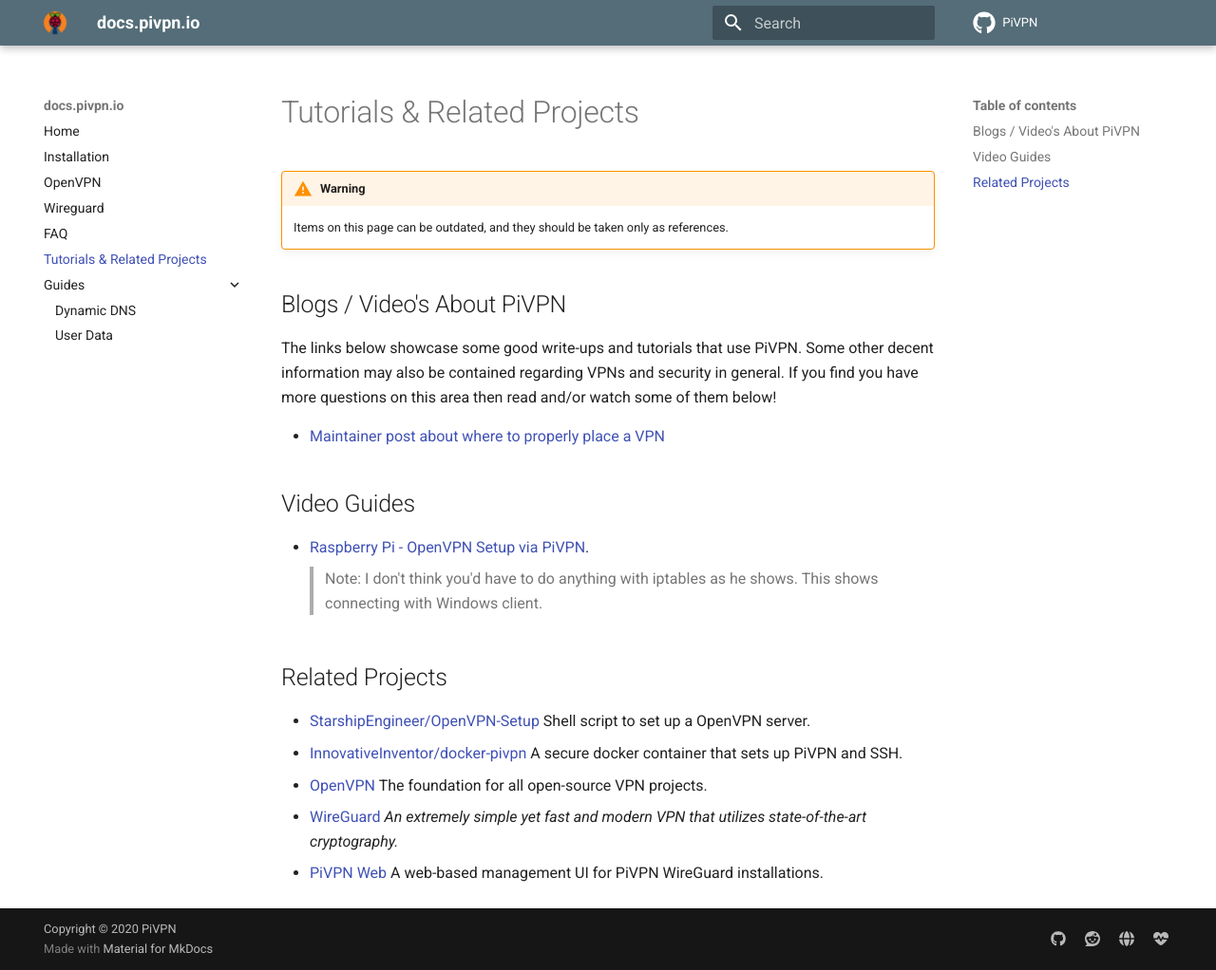
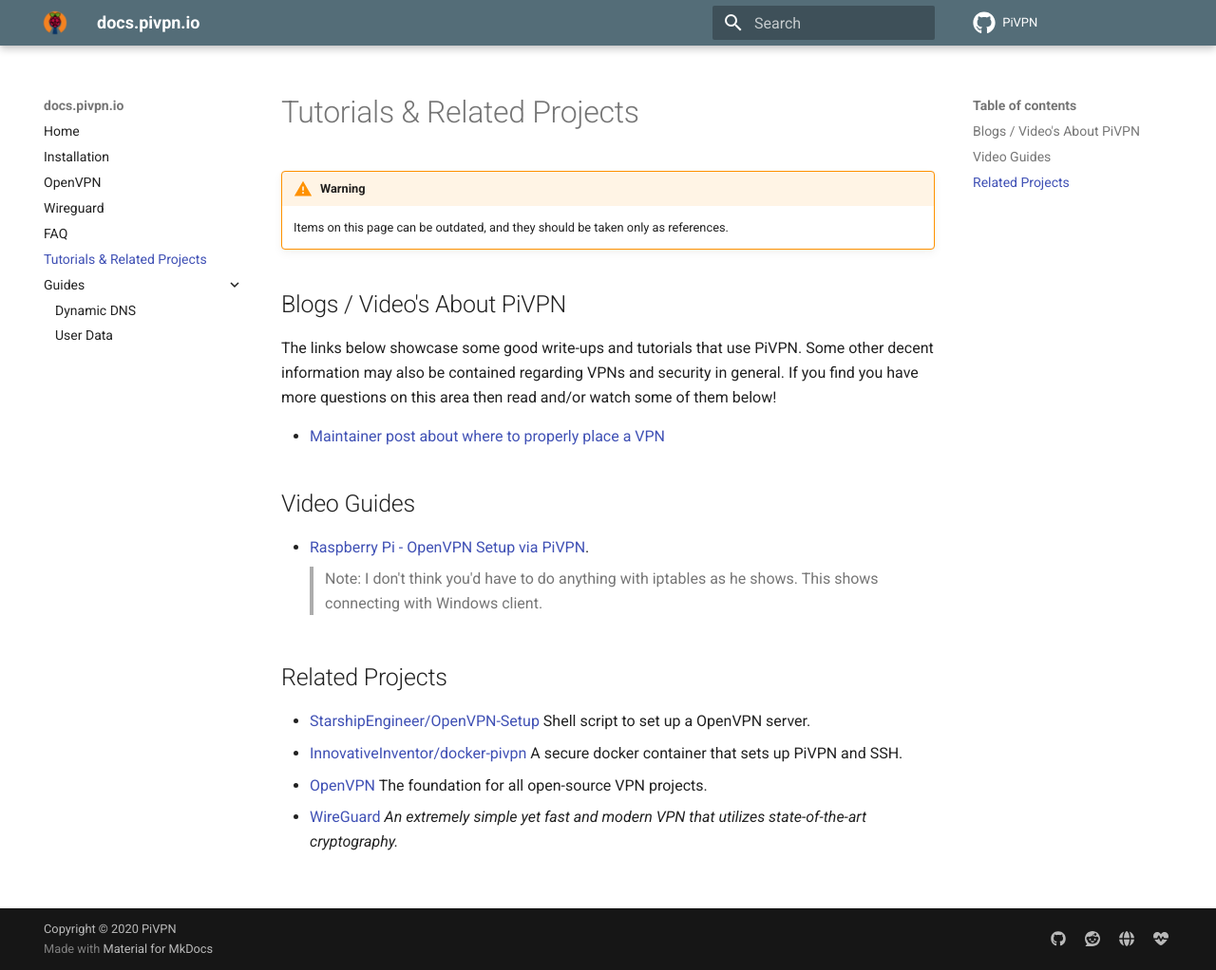
Before and after one commit to pivpn/docs, an MkDocs documentation site: the page built from docs/projects.md, in a window 1280 px wide and 1022 px high. Shown: the whole window at 95% size. Built offline with MkDocs 1.6.1 and Material for MkDocs 9.7.7, drawn with Linux system fonts in a browser that asks for light colours; comment, search, counter and statistics services are not loaded.

Commit message:
fix(links): Remove deprecated project (#17)
https://github.com/WeeJeWel/pivpn-web has a archive notice, as well as a link directing users to remove this project and use the authors personal project.

```diff
--- a/docs/projects.md
+++ b/docs/projects.md
@@ -29,4 +29,3 @@ A secure docker container that sets up PiVPN and SSH.
 The foundation for all open-source VPN projects.
 * [WireGuard](https://www.wireguard.com/)
 *An extremely simple yet fast and modern VPN that utilizes state-of-the-art cryptography.*
-* [PiVPN Web](https://github.com/WeeJeWel/pivpn-web) A web-based management UI for PiVPN WireGuard installations.
```
